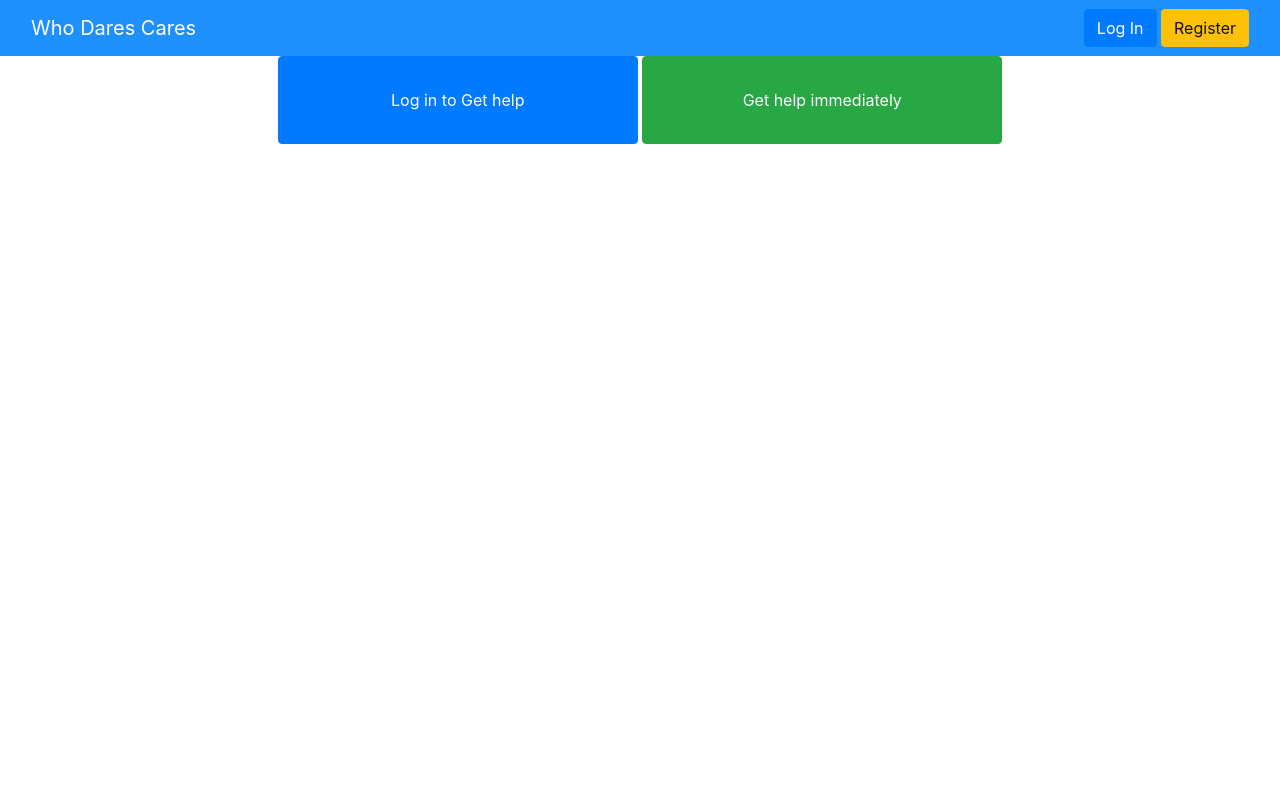
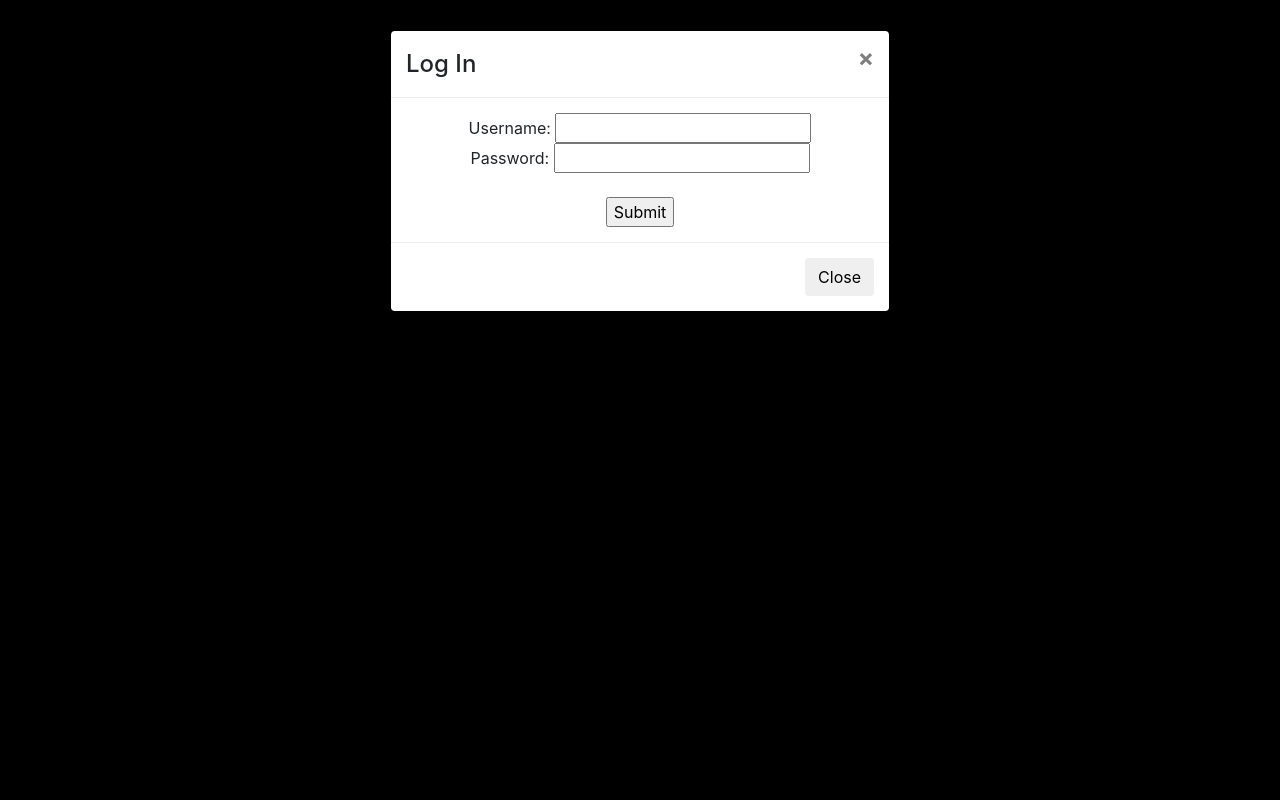
Before and after one commit to glasgow2017/team-4, a PHP site: page / in a window 1280 px wide, after a click on "Log in to Get help". Run offline with PHP 8.4, Linux system fonts and the light colour scheme; some libraries are stand-ins or nearby versions.

Commit message:
log in modal on home page

```diff
--- a/WhoDares/Style.css
+++ b/WhoDares/Style.css
@@ -34,3 +34,12 @@
 .btn-submithelp{
     text-align:center;
 }
+.logHeader{
+    text-align:left;
+}
+.inputFields{
+    text-align:center;
+}
+.modal-header{
+    text-align: left;
+}
--- a/WhoDares/index.php
+++ b/WhoDares/index.php
@@ -5,37 +5,18 @@
 and open the template in the editor.
 -->
 <html lang="en">
+<head>
 <meta name="viewport" content="width=device-width, initial-scale=1">
 <link rel="stylesheet" href="https://maxcdn.bootstrapcdn.com/bootstrap/4.0.0-beta.2/css/bootstrap.min.css" integrity="sha384-PsH8R72JQ3SOdhVi3uxftmaW6Vc51MKb0q5P2rRUpPvrszuE4W1povHYgTpBfshb" crossorigin="anonymous">
+<script src="https://ajax.googleapis.com/ajax/libs/jquery/3.2.1/jquery.min.js"></script>
+<script src="https://maxcdn.bootstrapcdn.com/bootstrap/3.3.7/js/bootstrap.min.js"></script>
 <link rel="stylesheet" href ="Style.css">
 
-
-<head>
-<script src="https://ajax.googleapis.com/ajax/libs/jquery/3.2.1/jquery.min.js"></script>
     <meta charset="UTF-8">
     <title>Who Dares Cares</title>
 </head>
 <body>
-        <!-- Modal -->
-<div id="log" class="modal fade" role="dialog">
-  <div class="modal-dialog">
 
-    <!-- Modal content-->
-    <div class="modal-content">
-      <div class="modal-header">
-        <button type="button" class="close" data-dismiss="modal">&times;</button>
-        <h4 class="modal-title">Log In</h4>
-      </div>
-      <div class="modal-body">
-
-      </div>
-      <div class="modal-footer">
-        <button type="button" class="btn btn-default" data-dismiss="modal">Close</button>
-      </div>
-    </div>
-
-  </div>
-</div>
 <nav class="navbar navbar-default">
     <div class="container-fluid">
         <div class="navbar-header">
@@ -52,6 +33,36 @@
         <a href = "Help.php"><button type="button" class="btn btn-success btn-option">Get help immediately</button></a>
 
     </div>
+          <!-- Modal -->
+<div id="log" class="modal" role="dialog">
+  <div class="modal-dialog">
+
+    <!-- Modal content-->
+
+    <div class="modal-content">
+      <div class="modal-header">
+        <h4 class="modal-title">Log In</h4>
+        <button type="button" class="close" data-dismiss="modal">&times;</button>
+
+      </div>
+      <div class="inputContainer modal-body">
+        <form action="/action_page.php">
+            <div class="inputFields">
+                Username: <input type="text" name="username"><br>
+                Password: <input type="text" name="password"><br><br>
+                <input type="submit" value="Submit">
+            </div>
+        </form>
+      </div>
+
+      <div class="modal-footer">
+        <button type="button" class="btn btn-default" data-dismiss="modal">Close</button>
+      </div>
+    </div>
+
+  </div>
+</div>
+
 
 
 </body>
```
